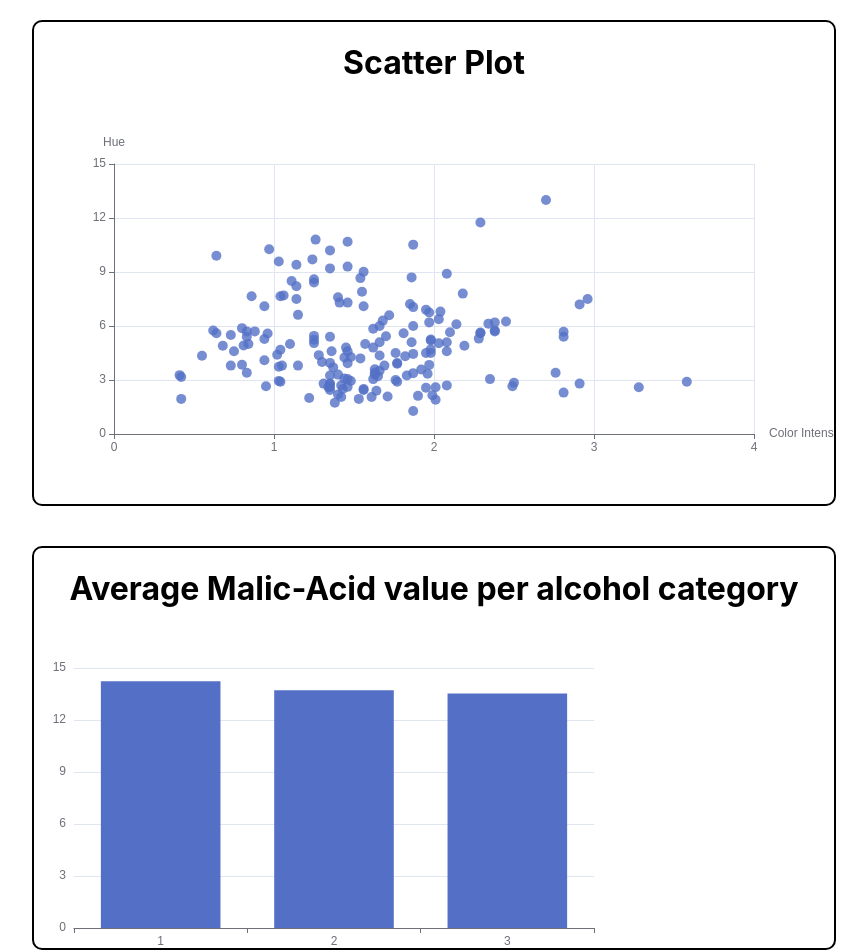
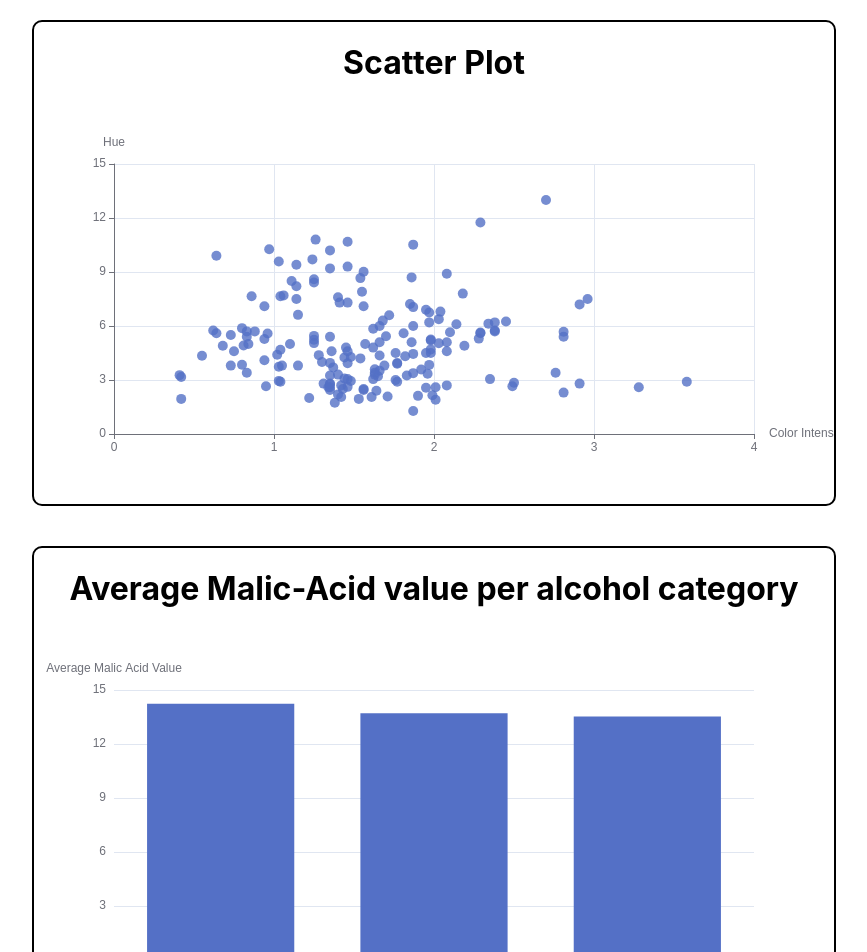
Before and after one commit to FarazIITK/echarts-demo, a React (Create React App) app in the folder client/: page / in a window 1280 px wide. Shown: the top 952 px of the page, without its empty margins (206-1073 px from the left). Built offline with nearby package versions, Linux system fonts and the light colour scheme.

Commit message:
Removed hardcoded strimgs

```diff
--- a/client/src/Components/BarChart.tsx
+++ b/client/src/Components/BarChart.tsx
@@ -4,6 +4,14 @@ import { wineData } from '../assets/wineData';
 type EChartsOption = echarts.EChartOption;
 
 const BarChart = () => {
+  // constants for plot
+  const chartLabels = {
+    heading:
+      'Bar graph of average malic acid per alcohol category',
+    xAxis: 'Alcohol Category',
+    yAxis: 'Average Malic Acid Value'
+  };
+
   //   x-axis values: unique alcohol categories
   let uniqueAlcoholCategory: number[] = [];
   //   y-axis values: average malic acid per category
@@ -44,24 +52,21 @@ const BarChart = () => {
   });
 
   const options: EChartsOption = {
-    grid: { top: 20, right: 40, bottom: 20, left: 40 },
     xAxis: {
+      name: chartLabels.xAxis,
       type: 'category',
       data: uniqueAlcoholCategory
     },
     yAxis: {
+      name: chartLabels.yAxis,
       type: 'value'
     },
     series: [
       {
         data: avgMalicAcidValues,
-        type: 'bar',
-        smooth: true
+        type: 'bar'
       }
-    ],
-    tooltip: {
-      trigger: 'axis'
-    }
+    ]
   };
 
   const barChartHeading =
@@ -71,7 +76,7 @@ const BarChart = () => {
       <h1>{barChartHeading}</h1>
       <ReactEcharts
         option={options}
-        style={{ width: '600px', height: '300px' }}
+        style={{ width: '800px', height: '400px' }}
       />
     </div>
   );
```
